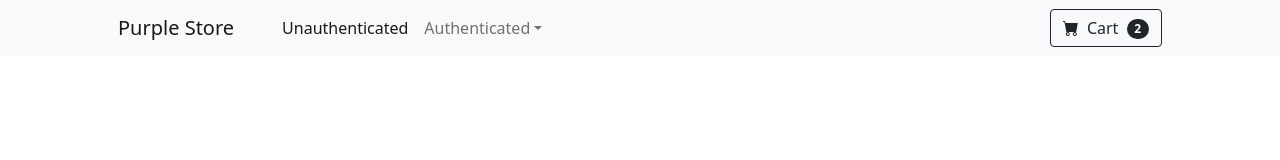
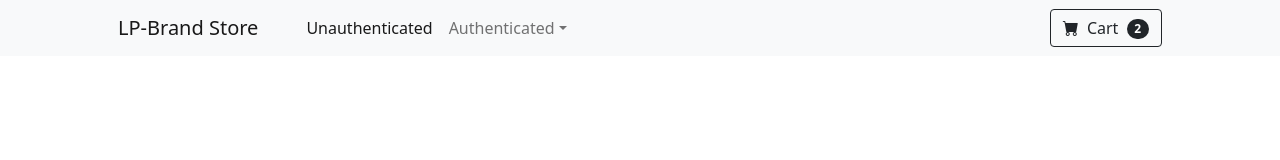
Before and after one commit to hebersandoval/purple-store, a plain HTML site: page index.html in a window 1280 px wide. Shown: the top 160 px of the page. Drawn offline with nearby package versions, Linux system fonts and the light colour scheme.

Commit message:
Update index.html

```diff
--- a/index.html
+++ b/index.html
@@ -14,14 +14,14 @@
         <link href="https://cdn.jsdelivr.net/npm/bootstrap-icons@1.5.0/font/bootstrap-icons.css" rel="stylesheet" />
         <!-- Core theme CSS (includes Bootstrap)-->
         <link href="css/styles.css" rel="stylesheet" />
-        <title id="page-title">Shop | Purple Store</title>
+        <title id="page-title">LP-Brand | Store</title>
     </head>
 
     <body>
         <!-- Navigation-->
         <nav class="navbar navbar-expand-lg navbar-light bg-light fixed-top">
             <div class="container px-4 px-lg-5">
-                <a class="navbar-brand" href="index.html">Purple Store</a>
+                <a class="navbar-brand" href="index.html">LP-Brand Store</a>
                 <button
                     class="navbar-toggler"
                     type="button"
```
